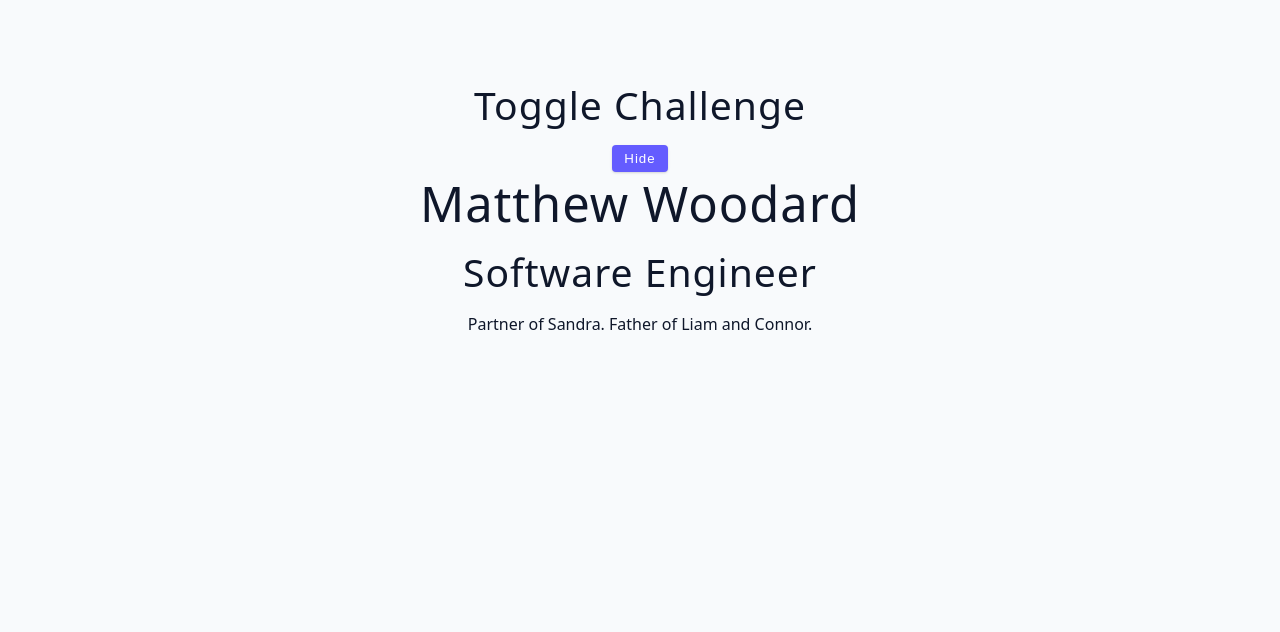
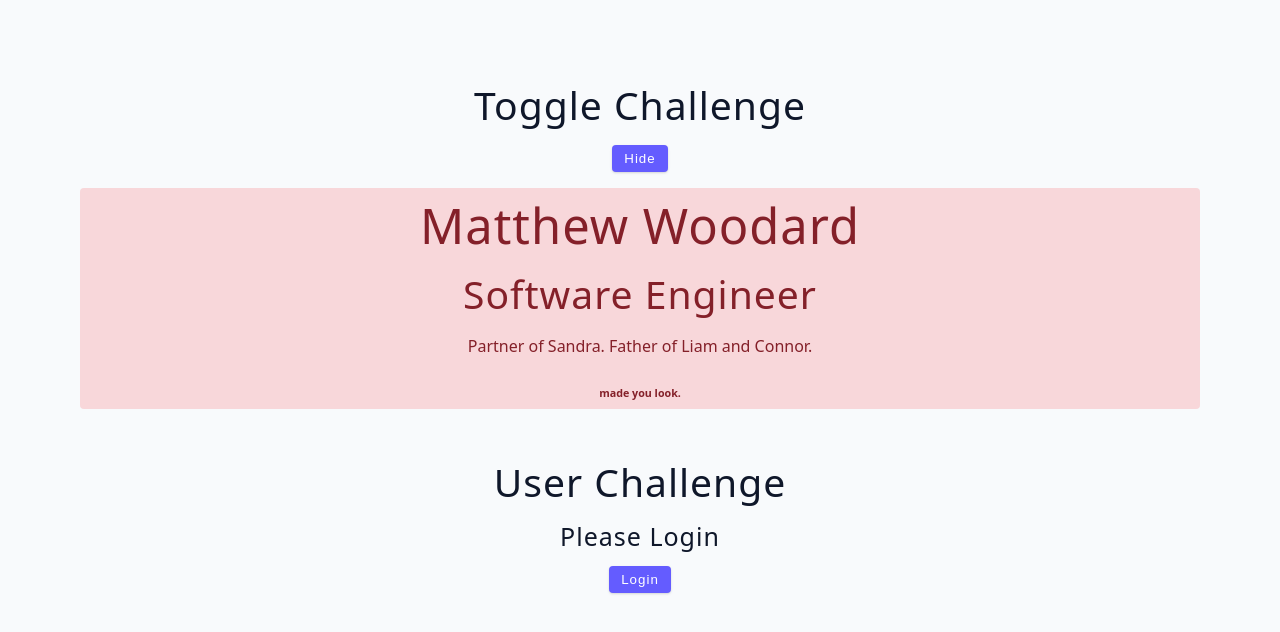
Before and after one commit to Newbie814/react_hook_projs, a React (Vite) app: page / in a window 1280 px wide. Both pictures are taken after a click on the button "Show". Shown: the top 632 px of the page. Built offline with nearby package versions, Linux system fonts and the light colour scheme; the HTML template or start-up script is replaced by a standard one.

Commit message:
conditional rendering based on user login status

```diff
--- a/src/App.jsx
+++ b/src/App.jsx
@@ -12,6 +12,7 @@
 // import ShortCircuitOverview from './tutorial/03-conditional-rendering/04-short-circuit-overview';
 // import ShortCircuitExamples from './tutorial/03-conditional-rendering/05-short-circuit-example';
 import ToggleChallenge from './tutorial/03-conditional-rendering/06-toggle-challenge';
+import UserChallenge from './tutorial/03-conditional-rendering/07-user-challenge';
 
 function App() {
   return (
@@ -30,6 +31,7 @@
       {/* <ShortCircuitOverview /> */}
       {/* <ShortCircuitExamples /> */}
       <ToggleChallenge />
+      <UserChallenge />
     </div>
   );
 }
--- a/src/tutorial/03-conditional-rendering/06-toggle-challenge.jsx
+++ b/src/tutorial/03-conditional-rendering/06-toggle-challenge.jsx
@@ -15,10 +15,11 @@
 
 const ToggledComponent = () => {
   return (
-    <div>
+    <div className='alert alert-danger'>
       <h1>Matthew Woodard</h1>
       <h2>Software Engineer</h2>
       <p>Partner of Sandra. Father of Liam and Connor.</p>
+      <h6>made you look.</h6>
     </div>
   );
 };
--- a/src/tutorial/03-conditional-rendering/07-user-challenge.jsx
+++ b/src/tutorial/03-conditional-rendering/07-user-challenge.jsx
@@ -1,5 +1,55 @@
+import { useState } from 'react';
+
 const UserChallenge = () => {
-  return <h2>user challenge</h2>;
+  const [user, setUser] = useState(null);
+
+  const userName = {
+    name: 'Sandra',
+  };
+
+  const login = () => {
+    setUser(userName);
+  };
+
+  const logout = () => {
+    setUser(null);
+  };
+
+  return (
+    <>
+      <h2 style={{ marginTop: '3rem' }}>user challenge</h2>
+      <h4>{user ? `welcome ${user.name}` : 'please login'}</h4>
+      <button
+        type='button'
+        className='btn'
+        onClick={() => {
+          user ? logout() : login();
+        }}
+      >
+        {user ? 'logout' : 'login'}
+      </button>
+    </>
+  );
 };
 
 export default UserChallenge;
+
+//   const userName = {
+//     name: 'Sandra',
+//   }
+// const login = () => {
+//     setUser(userName);
+//       }
+
+//       const logout = () => {
+//     setUser(null);
+// }
+// }
+
+//   return (
+//     <>
+//
+
+//     <button type='button' onClick={!setUser}></button>
+//     </>
+//   );
```
